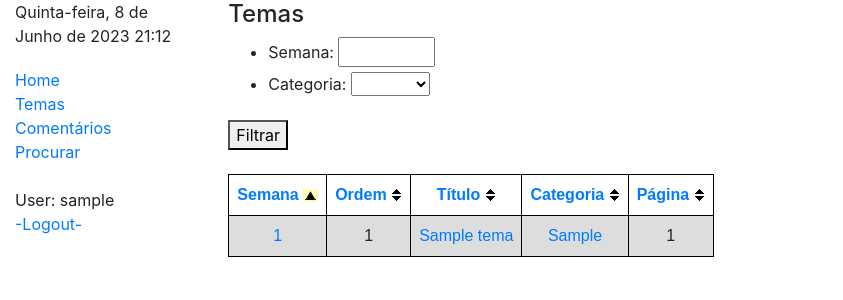
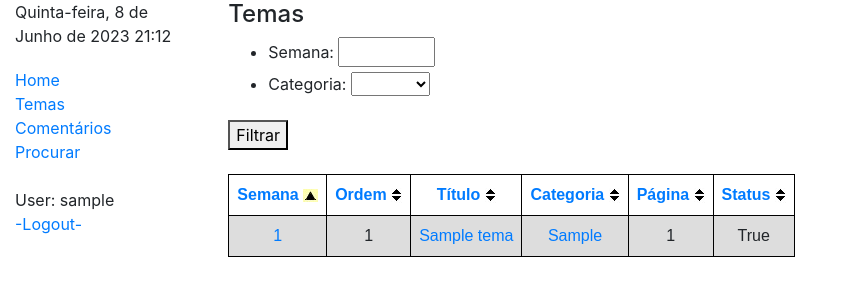
Before and after one commit to mfalvaro/eletronlab, a Django app: page /estudoa/temas/ in a window 1280 px wide. Shown: the top 300 px of the page, without its empty margins (0-843 px from the left). Run offline with Django 3.2, Linux system fonts and the light colour scheme; a user stored in the database is signed in; tables that the repository leaves empty hold one stand-in row (values such as "Sample post").

Commit message:
Revisão7 Inclusão do campo status em Temas e datas

```diff
--- a/estudoa/models.py
+++ b/estudoa/models.py
@@ -42,6 +42,7 @@ class Tema(models.Model):
     categoria = models.CharField(db_column='Categoria', max_length=15, blank=True, null=True)  # Field name made lowercase.
     titulo = models.CharField(db_column='Titulo', max_length=255, blank=True, null=True)  # Field name made lowercase.
     pagina = models.IntegerField(db_column='Pagina', blank=True, null=True)  # Field name made lowercase.
+    status = models.BooleanField(db_column='Status',blank=False, null=True, default=False)  # Field name made lowercase.
 
     class Meta:
         managed = False
--- a/estudoa/views.py
+++ b/estudoa/views.py
@@ -60,7 +60,7 @@ def home(request):
     num_coments = Coment.objects.all().count()
 
     # temas ja estudados (todos - aqueles cujo campo ordem = NULL
-    num_temas_estudados = num_temas-Tema.objects.filter(ordem__exact=None).count()
+    num_temas_estudados = Tema.objects.filter(status__exact=True).count()
 
     # The 'all()' is implied by default.
     tmp1=Coment.objects.aggregate(Count('assunto', distinct=True))
@@ -105,6 +105,7 @@ class TemaListViewSorted(generic.ListView):
             ['3a', 'titulo', '0'],
             ['4a', 'categoria', '0'],
             ['5a', 'pagina', '0'],
+            ['6a', 'status', '0'],
     ]
 
     #SISTEMA DE PAGINAÇÃO**********************************************************
@@ -143,7 +144,7 @@ class TemaListViewSorted(generic.ListView):
         tmp=int(self.sort_url[0])-1
 
         #reseta a classificação para nenhuma
-        for i in range(5):
+        for i in range(6):
             self.sort_mapa[i][2]='0'
 
         #Verifica se a classificação é ascendente (a) ou descendente (d)
@@ -207,6 +208,7 @@ class TemaListViewSorted(generic.ListView):
         context['sort_mapa3'] = f'{self.sort_mapa[2][0]}{self.sort_mapa[2][2]}'
         context['sort_mapa4'] = f'{self.sort_mapa[3][0]}{self.sort_mapa[3][2]}'
         context['sort_mapa5'] = f'{self.sort_mapa[4][0]}{self.sort_mapa[4][2]}'
+        context['sort_mapa6'] = f'{self.sort_mapa[5][0]}{self.sort_mapa[5][2]}'
         context['sort_url'] = self.sort_url
         context['filtro_url'] = self.filtro_url
         context['filtro_sem_url'] = self.filtro_sem_url
@@ -225,7 +227,7 @@ class TemaDetailView(generic.DetailView):
 #  INDIVIDUAL UPDATE ###################################################################################################################   INDIVIDUAL UPDATE
 class TemaUpdate(UpdateView):
     model = Tema
-    fields = ['semana', 'ordem', 'titulo', 'categoria', 'pagina']
+    fields = ['semana', 'ordem', 'titulo', 'categoria', 'pagina', 'status']
 
 
 ##    COMENT *************************************************************************************************************************************************************************    COMENT
--- a/templates/estudoa/tema_detail.html
+++ b/templates/estudoa/tema_detail.html
@@ -16,15 +16,15 @@
 		{% for tc in tema.temacoment_set.all %}
 			{% if tc.coment.assunto == 'outro tema' %}
 			  <li>
-				<a href="{{ tc.coment.get_absolute_url }}">{{ tc.coment.assunto }}</a> :: <a href="{% url 'outro_tema' %}?outrotema={{ tc.coment.detalhe }}">{{ tc.coment.detalhe }}</a><a href="{{ tc.get_absolute_url }}/delete/?tema={{ tema.codtema }}">  <img src="{% static 'res/' %}delete.png"></a>
+				<a href="{{ tc.coment.get_absolute_url }}">{{ tc.coment.assunto }}</a> :: <a href="{% url 'outro_tema' %}?outrotema={{ tc.coment.detalhe }}">{{ tc.coment.detalhe }}</a> ({{ tc.data|date:"j/n/y - G:i" }}) <a href="{{ tc.get_absolute_url }}/delete/?tema={{ tema.codtema }}">  <img src="{% static 'res/' %}delete.png"></a>
 			  </li>
 			{% elif tc.coment.assunto == 'ci' %}
 			  <li>
-				<a href="{{ tc.coment.get_absolute_url }}">{{ tc.coment.assunto }}</a> :: <a href="https://www.gpsgeologia.com.br/paginas/alvaro/eletronlab/ci/ci_{{ tc.coment.detalhe }}.jpg">{{ tc.coment.detalhe }}</a><a href="{{ tc.get_absolute_url }}/delete/?tema={{ tema.codtema }}">  <img src="{% static 'res/' %}delete.png"></a>
+				<a href="{{ tc.coment.get_absolute_url }}">{{ tc.coment.assunto }}</a> :: <a href="https://www.gpsgeologia.com.br/paginas/alvaro/eletronlab/ci/ci_{{ tc.coment.detalhe }}.jpg">{{ tc.coment.detalhe }}</a> ({{ tc.data|date:"j/n/y - G:i" }}) <a href="{{ tc.get_absolute_url }}/delete/?tema={{ tema.codtema }}">  <img src="{% static 'res/' %}delete.png"></a>
 			  </li>
 		    {% else %}
 			  <li>
-				<a href="{{ tc.coment.get_absolute_url }}">{{ tc.coment.assunto }} :: {{ tc.coment.detalhe }}</a><a href="{{ tc.get_absolute_url }}/delete/?tema={{ tema.codtema }}">  <img src="{% static 'res/' %}delete.png"></a>
+				<a href="{{ tc.coment.get_absolute_url }}">{{ tc.coment.assunto }} :: {{ tc.coment.detalhe }}</a> ({{ tc.data|date:"j/n/y - G:i" }}) <a href="{{ tc.get_absolute_url }}/delete/?tema={{ tema.codtema }}">  <img src="{% static 'res/' %}delete.png"></a>
 			  </li>
 			{% endif %}
 			{% empty %}
--- a/templates/estudoa/tema_list.html
+++ b/templates/estudoa/tema_list.html
@@ -62,6 +62,7 @@
 				<th><a href="?col={{ sort_mapa3|slice:":2" }}{{ filtro_url }}">Título </a>   <a href="?col={{ sort_mapa3|slice:":2" }}{{ filtro_url }}"><img src="{% static 'res/ordem' %}{{ sort_mapa3|slice:"1:" }}.jpg"></a></th>
 				<th><a href="?col={{ sort_mapa4|slice:":2" }}{{ filtro_url }}">Categoria </a><a href="?col={{ sort_mapa4|slice:":2" }}{{ filtro_url }}"><img src="{% static 'res/ordem' %}{{ sort_mapa4|slice:"1:" }}.jpg"></a></th>
 				<th><a href="?col={{ sort_mapa5|slice:":2" }}{{ filtro_url }}">Página </a>   <a href="?col={{ sort_mapa5|slice:":2" }}{{ filtro_url }}"><img src="{% static 'res/ordem' %}{{ sort_mapa5|slice:"1:" }}.jpg"></a></th>
+				<th><a href="?col={{ sort_mapa6|slice:":2" }}{{ filtro_url }}">Status </a>   <a href="?col={{ sort_mapa6|slice:":2" }}{{ filtro_url }}"><img src="{% static 'res/ordem' %}{{ sort_mapa6|slice:"1:" }}.jpg"></a></th>
 			</tr>
 			<!-- loop para as linhas da tabela criando um link para cada tema individual na coluna título -->
 			{% for t in tema_list %}
@@ -72,6 +73,7 @@
 					<td><a href="{{ t.get_absolute_url }}">{{ t.titulo }}</a></td>
 					<td><a href="https://www.gpsgeologia.com.br/paginas/alvaro/eletronlab/temas/tema{{ t.semana|stringformat:"02d" }}_{{ t.ordem }}.pdf">{{ t.categoria }}</a></td>
 					<td>{{ t.pagina }}</td>
+					<td>{{ t.status }}</td>
 				</tr>
 			{% endfor %}
 		</table>
```
Also changed, not shown: estudoa/static/res/eletronlab2.jpg (added).
